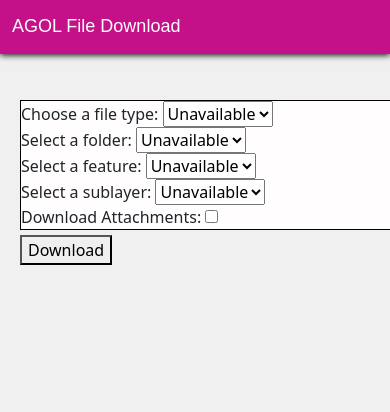
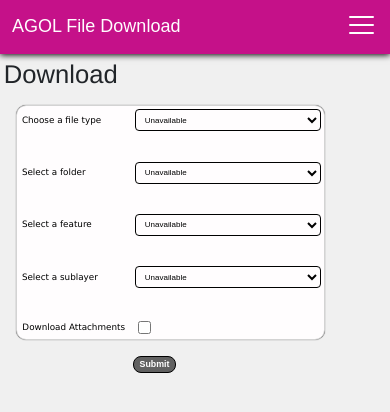
Before and after one commit to 0204Killian/AGOL-File-Download, a Django app: page /home/ in a window 390 px wide. Shown: the top 412 px of the page. Run offline with Django 4.2, Linux system fonts and the light colour scheme; a user stored in the database is signed in; some libraries are stand-ins or nearby versions.

Commit message:
desmondCSS

```diff
--- a/main/static/css/home.css
+++ b/main/static/css/home.css
@@ -7,15 +7,197 @@
     --darker-grey: rgb(230, 230, 230);
 }
 
+.form-container {
+    width: 36%;
+}
+
+/* form */
 .input-form {
-    margin-top: 100px;
-    margin-left: 20px;
-    width: 400px;
+    width: 100%;
+    margin: 1rem 0 0 1rem;
+    border: .05rem solid lightgray;
+    border-radius: 10px;
+    display: flex;
+    flex-direction: column;
+    justify-content: space-evenly;
     background-color: var(--entegro-white);
-    border: .075rem solid black;
+    box-shadow: 0 0 0.05em black;
+}
+
+.input-form * {
+    color: black;
+}
+
+.form-component {
+    display: flex;
+    align-items: center;
+}
+
+.form-component * {
+    margin: 1% auto;
+}
+
+.form-component label {
+    width: 36%;
+    padding: .75%;
+}
+
+.form-component select {
+    width: 57%;
+    background-color: var(--entegro-white);
+    border: .1em solid black;
+    padding: 1.5%;
+    border-radius: 0.5em;
+    box-sizing: content-box;
+}
+
+.form-component select:hover {
+    transition: .5s;
+    background-color: var(--light-grey);
+    cursor: pointer;
+}
+
+.form-component [for='attachmentcheck'] {
+    width: auto;
+    margin: 1%;
+}
+
+#attachmentcheckbx {
+    margin: auto 2.5%;
 }
 
 .download-button {
-    margin-left: 20px;
-    margin-top: 5px;
+    background-color: rgb(97, 97, 97);
+    color: white;
+    border-radius: 8px;
+    border: .1rem solid black;
+    display: block;
+    margin: 5% auto;
 }
+
+.download-button:hover {
+    transform: scale(1.02);
+    cursor: pointer;
+}
+
+input[type='checkbox']:hover {
+    transition: .25s;
+    transform: scale(1.02);
+    cursor: pointer;
+}
+
+/* font details */
+label {
+    font-size: .9rem;
+    font-weight: 500;
+    font-family: Verdana, Geneva, Tahoma, sans-serif;
+}
+
+select, option {
+    font-weight: 400;
+    font-family: sans-serif;
+    font-size: .85rem;
+}
+
+.download-button {
+    font-weight: 600;
+    font-family: sans-serif;
+    font-size: .9rem;
+}
+
+
+/* media queries */
+
+@media(max-width: 1075px) {
+    .form-container {
+        width: 42.5%;
+    }
+
+    label {
+        width: 40%;
+    }
+
+    select {
+        width: 53%;
+    }
+}
+
+@media (max-width: 950px) {
+    .form-container {
+        width: 45%;
+    }
+
+    label, .download-button {
+        font-size: .8rem;
+    }
+
+    select, option {
+        font-weight: 400;
+        font-family: sans-serif;
+        font-size: .75rem;
+    }
+}
+
+@media (max-width: 800px) {
+    .form-container {
+        width: 50%;
+    }
+
+    label, .download-button {
+        font-size: .75rem;
+    }
+
+    select, option {
+        font-weight: 400;
+        font-family: sans-serif;
+        font-size: .7rem;
+    }
+}
+
+
+@media (max-width: 650px) {
+    .form-container {
+        width: 60%;
+    }
+
+    label, .download-button {
+        font-size: .7rem;
+    }
+
+    select, option {
+        font-weight: 400;
+        font-family: sans-serif;
+        font-size: .65rem;
+    }
+}
+
+@media (max-width: 500px) {
+    .form-container {
+        width: 67.5%;
+    }
+
+    label, .download-button {
+        font-size: .6rem;
+    }
+
+    select, option {
+        font-weight: 400;
+        font-family: sans-serif;
+        font-size: .55rem;
+    }
+}
+
+@media (max-width: 395px) {
+    .form-container {
+        width: 80%;
+    }
+    label, .download-button {
+        font-size: .55rem;
+    }
+
+    select, option {
+        font-weight: 400;
+        font-family: sans-serif;
+        font-size: .5rem;
+    }
+}
--- a/main/static/css/shell.css
+++ b/main/static/css/shell.css
@@ -65,7 +65,7 @@ main {
 .navbar-links li a {
     text-decoration: none;
     color: white;
-    padding: 1rem;
+    padding: 2%; /* changed */
     display: block;
 }
 
@@ -98,6 +98,7 @@ main {
 }
 
 .main-header {
+    margin-left: 1%;
     font-size: 2.5rem;
     font-family: Helvetica, Arial, sans-serif;
 }
--- a/main/templates/home.html
+++ b/main/templates/home.html
@@ -1,32 +1,72 @@
 {% extends 'shell.html'%}
+{% block title %} Home {% endblock %}
+
 {% load static %}
+{% block static_content %}
+<script src="{% static '/js/dropdown.js' %}"></script>
+<link rel="stylesheet" href="{% static '/css/dropdown.css' %}">
+<link rel="stylesheet" href="{% static '/css/shell.css' %}">
+<link rel="stylesheet" href="{% static '/css/home.css' %}">
+{% endblock %}
 
 {% block main %}
-<head>
-    <link rel="stylesheet" type="text/css" href="{% static '/css/home.css' %}">
-  </head>
-<h1 hidden>{% block title %}Home{% endblock %}</h1>
+<main>
+    <!-- added for styling purposes (reuse.css applies class main-header )-->
+    <h1 class="main-header">Download</h1>
+    <!-- added form container for better styling -->
+    <div class="form-container">
+        <!-- form -->
         <div class="input-form">
-    <label for="filetype">Choose a file type: </label>
+            <!-- added form component divs so I can group the label and inputs
+            when styling -->
+            <div class="form-component">
+                <label for="filetype">Choose a file type </label>
                 <select name="filetype" id="filetype" class="dropdownlist">
                     <option value="Unavailable">Unavailable</option>
-    </select><br>
-    <label for="folderselect">Select a folder: </label>
+                </select>
+            </div>
+
+            <br/>
+
+            <div class="form-component">
+                <label for="folderselect">Select a folder </label>
                 <select name="folderselect" id="folderselect" class="dropdownlist">
                     <option value="Unavailable">Unavailable</option>
-    </select><br>
-    <label for="featureselect">Select a feature: </label>
+                </select>
+            </div>
+
+            <br/>
+
+            <div class="form-component">
+                <label for="featureselect">Select a feature </label>
                 <select name="featureselect" id="featureselect" class="dropdownlist">
                     <option value="Unavailable">Unavailable</option>
-    </select><br>
-    <label for="sublayerselect">Select a sublayer: </label>
+                    <option value="Unavailable">test</option>
+
+                </select>
+            </div>
+
+            <br/>
+
+            <div class="form-component">
+                <label for="sublayerselect">Select a sublayer </label>
                 <select name="sublayerselect" id="sublayerselect" class="dropdownlist">
                     <option value="Unavailable">Unavailable</option>
-    </select><br>
-    <label for="attachmentcheck">Download Attachments: </label>
-    <input type="checkbox" id="attachmentcheckbx"><br>
+                </select>
             </div>
-<div class="download-button">
-    <button type="button">Download</button>
+
+            <br/>
+
+            <div class="form-component">
+                <label for="attachmentcheck">Download Attachments </label>
+                <input type="checkbox" id="attachmentcheckbx">
             </div>
+        </div>
+        <!-- end of form -->
+        <!-- need to get rid of the div the button was in so I could center the button -->
+        <!-- changed inner html to submit since the h1's inner HTML has Download-->
+        <button class="download-button" type="button">Submit</button>
+    </div>
+</main>
+
 {% endblock %}
--- a/main/templates/shell.html
+++ b/main/templates/shell.html
@@ -1,18 +1,20 @@
 {% extends 'base.html'%}
 
-{% load custom_filters %}
-
-{% load static %}
-{% block static_content %}
-<script src="{% static '/js/dropdown.js' %}"></script>
-<link rel="stylesheet" href="{% static '/css/dropdown.css' %}">
-<link rel="stylesheet" href="{% static '/css/shell.css' %}">
-{% endblock %}
+<!-- had to move static files to home -->
+<!-- for some reason if you redeclare a block in another file it
+won't use content from other block previously declared -->
 
 {% block content %}
 <!-- navbar -->
 <nav class="navbar">
     <h1 class="comp-title">AGOL File Download</h1>
+    <!-- added the below href -->
+    <!-- caret (shown on smaller screen sizes to toggle menu)-->
+    <a href="#" class="toggle-button">
+        <span class="bar"></span>
+        <span class="bar"></span>
+        <span class="bar"></span>
+    </a>
     <!-- navbar items-->
     <div class="navbar-links">
         <ul>
```
Also changed, not shown: main/arcgis_connector/arcgis_connector.py (added, +10 -0 lines), db.sqlite3. Lines whose indentation alone changed are shown as unchanged.
